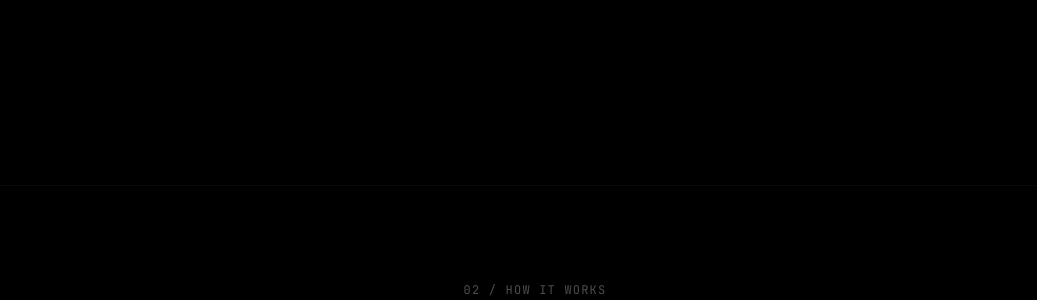
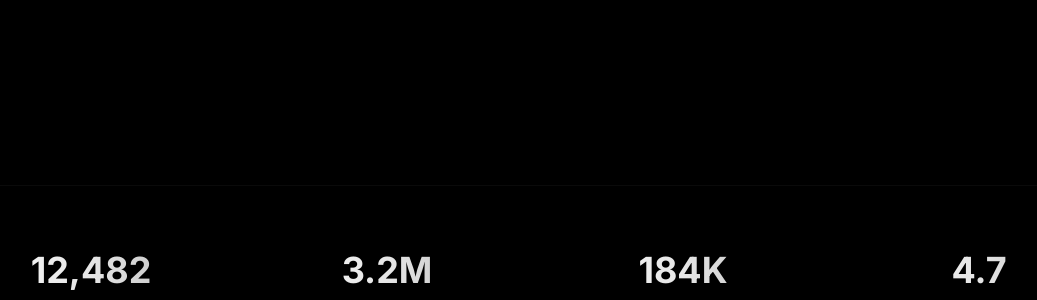
Before and after one commit to bothost-source/tgguard-bot, a React (Vite) app in the folder tgguard-website/: page / in a window 1280 px wide. Shown: the part 615-915 px from the top of the page, without its empty margins (105-1142 px from the left). Built offline with nearby package versions, Linux system fonts and the light colour scheme; no server answers.

Commit message:
Update LandingPage.tsx

```diff
--- a/tgguard-website/src/pages/LandingPage.tsx
+++ b/tgguard-website/src/pages/LandingPage.tsx
@@ -69,6 +69,32 @@ export default function LandingPage() {
         </motion.div>
       </motion.section>
 
+      {/* ─── NEW: Stats Section (uses the `stats` array) ─── */}
+      <section className="relative z-10 py-16 px-4 border-y border-white/[0.04]">
+        <div className="max-w-6xl mx-auto">
+          <motion.div
+            initial={{ opacity: 0, y: 20 }}
+            whileInView={{ opacity: 1, y: 0 }}
+            viewport={{ once: true }}
+            className="grid grid-cols-2 md:grid-cols-4 gap-8"
+          >
+            {stats.map((stat, i) => (
+              <motion.div
+                key={stat.label}
+                initial={{ opacity: 0, y: 20 }}
+                whileInView={{ opacity: 1, y: 0 }}
+                viewport={{ once: true }}
+                transition={{ delay: i * 0.1 }}
+                className="text-center"
+              >
+                <div className="text-3xl md:text-4xl font-bold gradient-text mb-2">{stat.value}</div>
+                <div className="text-sm text-white/40">{stat.label}</div>
+              </motion.div>
+            ))}
+          </motion.div>
+        </div>
+      </section>
+
       {/* How It Works - Updated for bot-first flow */}
       <section className="relative z-10 py-24 px-4 border-y border-white/[0.04]">
         <div className="max-w-4xl mx-auto">
@@ -95,8 +121,6 @@ export default function LandingPage() {
           </div>
         </div>
       </section>
-
-      {/* ... rest of landing page stays the same ... */}
 
       <section className="relative z-10 py-24 px-4">
         <div className="max-w-6xl mx-auto">
```
